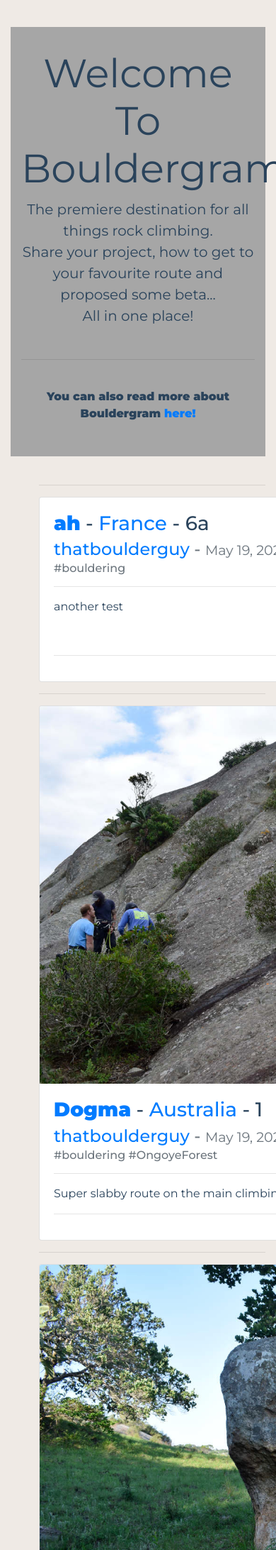
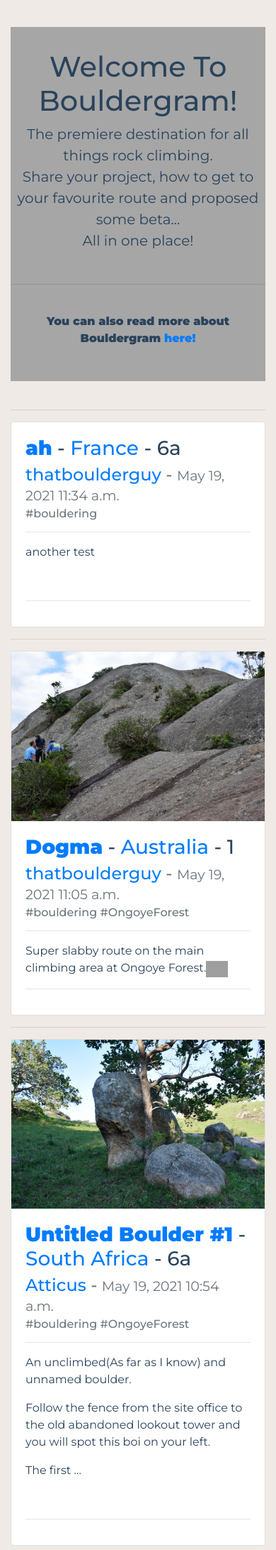
Before and after one commit to Mr-Fennie/Bouldergram, a Django app: page / in a window 390 px wide; the page is wider, and only the part inside the window is pictured. Shown: the part 56-2240 px from the top of that part at 71% size. Run offline with Django 3.2, Linux system fonts and the light colour scheme; data comes from the database, SQL or seed files in the repository; some libraries are stand-ins or nearby versions.

Commit message:
Updated the image responsiveness to be more mobile friendly.

```diff
--- a/boulderblog/accounts/templates/registration/user_profile.html
+++ b/boulderblog/accounts/templates/registration/user_profile.html
@@ -4,7 +4,7 @@
 
 {% block content %}
 
-    <div class="card mx-auto" style="width: 50rem;">
+    <div class="card mx-auto" >
 
       {% if page_user.profile_pic %}
       <img src="{{ page_user.profile_pic.url }}" class="card-img-top" width= 100%>
@@ -36,7 +36,7 @@
 
 
     <br><hr>
-    <span class="navbar-nav mx-auto" style="width: 50rem;">
+    <span class="navbar-nav mx-auto">
     <a href="{% url 'home' %}" class="btn btn-secondary btn-sm backattack">Back</a> </span>
     <br><br>
 
--- a/boulderblog/blog/templates/base.html
+++ b/boulderblog/blog/templates/base.html
@@ -4,7 +4,7 @@
   <head>
     <!-- Required meta tags -->
     <meta charset="utf-8">
-    <meta name="viewport" content="width=device-width, initial-scale=1, shrink-to-fit=no">
+    <meta name="viewport" content="width=device-width, initial-scale=1">
 
     <!-- Bootstrap CSS -->
     <link rel="stylesheet" href="https://cdn.jsdelivr.net/npm/bootstrap@4.6.0/dist/css/bootstrap.min.css" integrity="sha384-B0vP5xmATw1+K9KRQjQERJvTumQW0nPEzvF6L/Z6nronJ3oUOFUFpCjEUQouq2+l" crossorigin="anonymous">
--- a/boulderblog/blog/templates/home.html
+++ b/boulderblog/blog/templates/home.html
@@ -4,8 +4,8 @@
 {% block content %}
 
 <div class="jumbotron jumbotron-fluid jumboboy">
-  <div class="container ">
-    <strong><h1 class="display-4">Welcome To Bouldergram!</h1></strong>
+  <div >
+    <h1>Welcome To Bouldergram!</h1>
 
     <p class="lead">The premiere destination for all things rock climbing. <br> Share your project, how to get to your favourite route and proposed some beta... <br> All in one place!
       <br>  <br> <hr> <br>
@@ -24,11 +24,11 @@
 
 
 {% for post in object_list %}
-<ul class="unordered_chaos">
+
 <div class="post-detail-page mx-auto">
 
 <hr>
-    <div class="card mx-auto" style="width: 50rem;">
+    <div class="card mx-auto" >
       {% if post.post_image %}
       <img src="{{ post.post_image.url }}" class="card-img-top" alt="...">
       {% endif %}
@@ -65,7 +65,7 @@
         </div>
       </div>
 </div>
-</ul>
+
 
 
 {% endfor %}
--- a/boulderblog/blog/templates/post_detail.html
+++ b/boulderblog/blog/templates/post_detail.html
@@ -7,7 +7,7 @@
 <div class="post-detail-page mx-auto">
 
 
-    <div class="card mx-auto" style="width: 50rem;">
+    <div class="card mx-auto imagefit" >
       {% if post.post_image %}
       <img src="{{ post.post_image.url }}" class="card-img-top" alt="...">
       {% endif %}
@@ -87,13 +87,13 @@
     </div>
 
     <hr>
-    <span class="navbar-nav mx-auto" style="width: 50rem;">
+    <span class="navbar-nav mx-auto">
     <a href="{% url 'home' %}" class="btn btn-secondary btn-sm backattack">Back</a> </span>
 
       <hr>
 
 
-      <div class="card mx-auto" style="width: 50rem;">
+      <div class="card mx-auto" >
         <h5 class="card-header">Comments...
           </h5>
         <div class="card-body">
```
